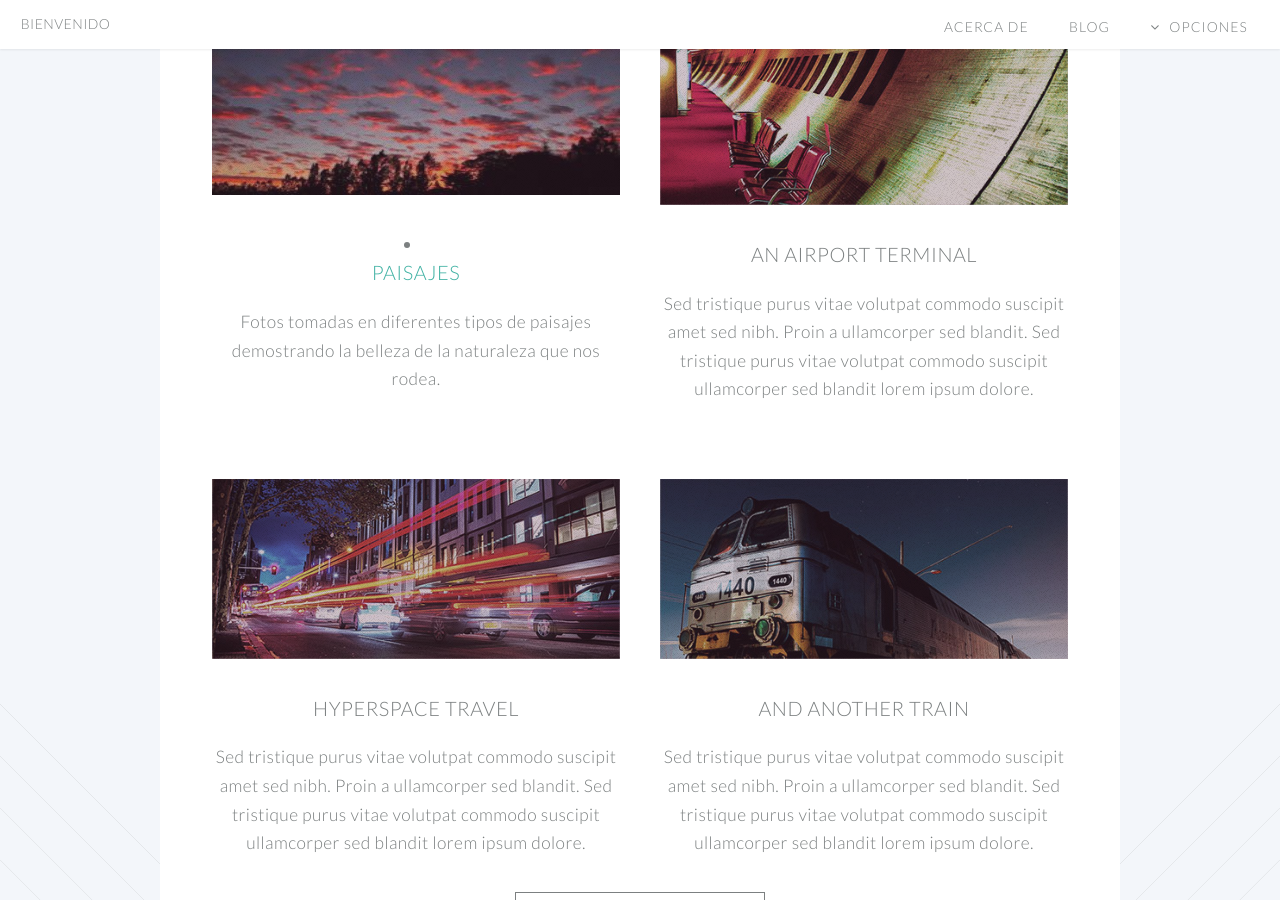
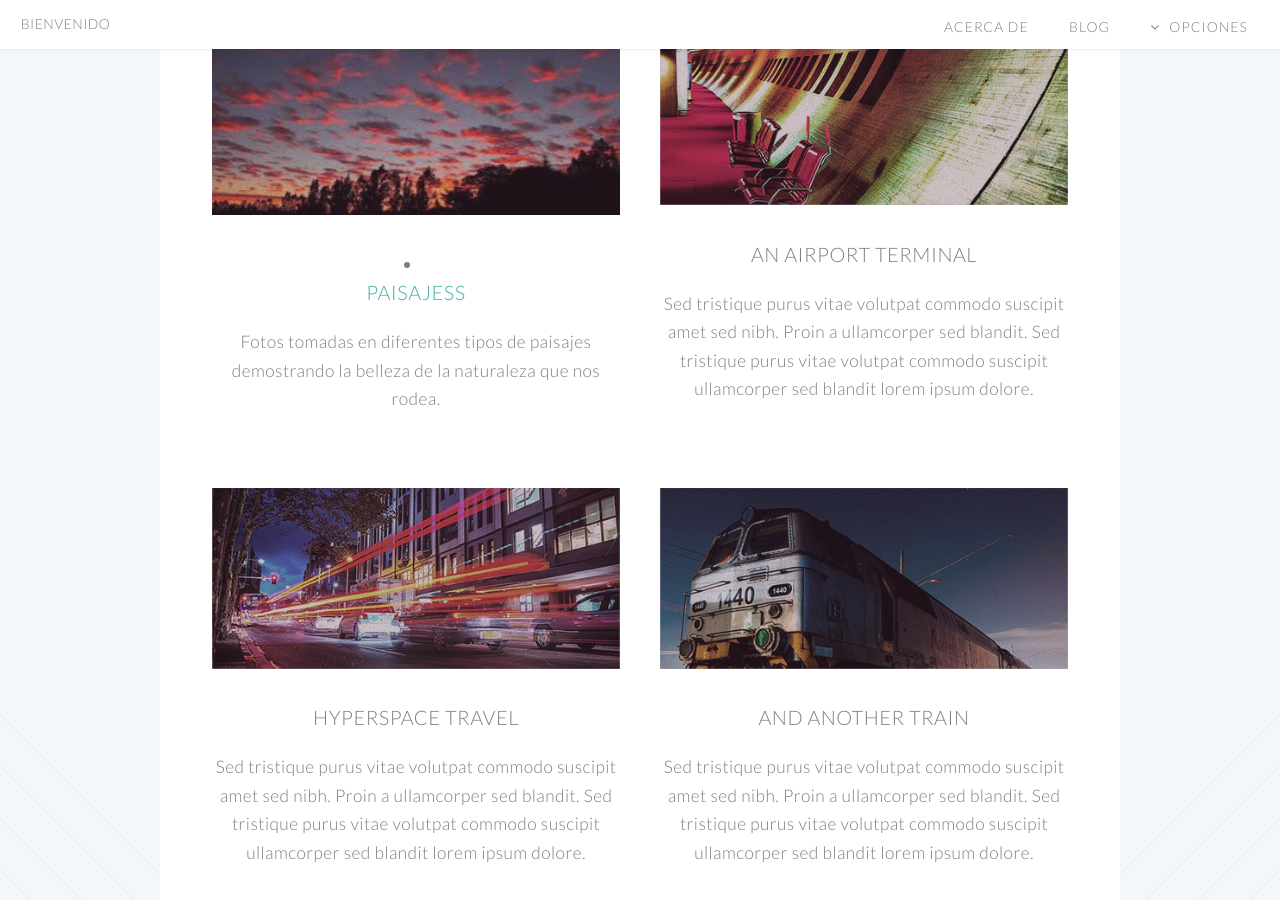
Before and after one commit to Vico2001/Vico2001.github.io, a Jekyll site: the page built from index.html, in a window 1280 px wide and 900 px high, scrolled down 1385 px. Built offline with Jekyll 4.4.1, drawn with Linux system fonts in a browser that asks for light colours.

Commit message:
Update index.html

```diff
--- a/index.html
+++ b/index.html
@@ -58,9 +58,9 @@
 							<div class="6u">
 
 								<section>
-									<a href="/left-sidebar2.html" class="image featured"><img src="images/paisaje01.jpg"  width="" height="170" /></a>
+									<a href="/left-sidebar2.html" class="image featured"><img src="images/paisaje01.jpg"  width="473" height="190" /></a>
 									<header>
-										<li><a href="/left-sidebar2.html"><h3>Paisajes</h3></a></li>
+										<li><a href="/left-sidebar2.html"><h3>Paisajess</h3></a></li>
 
 									</header>
 									<p>Fotos tomadas en diferentes tipos de paisajes demostrando la belleza de la naturaleza que nos
```
